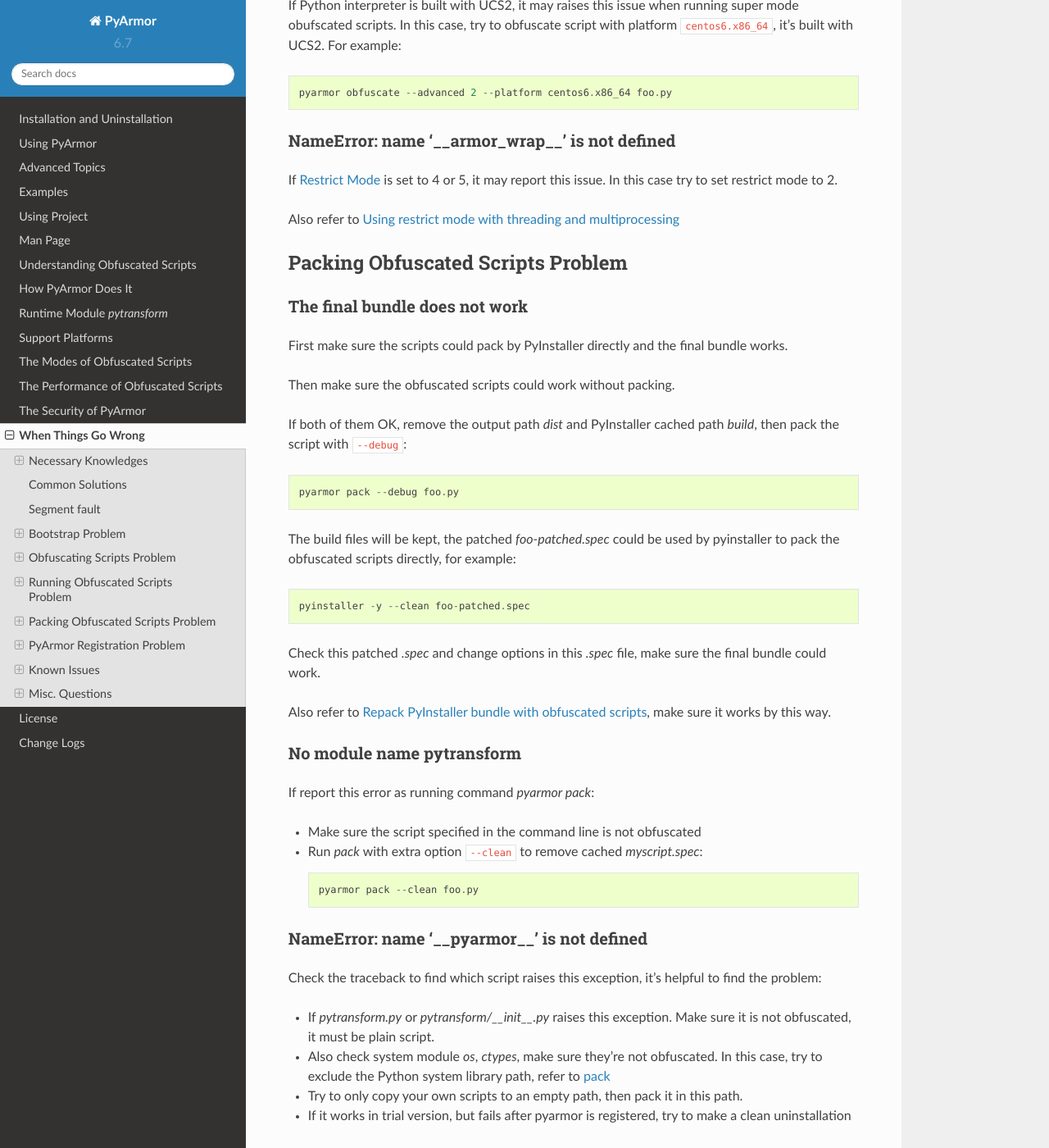
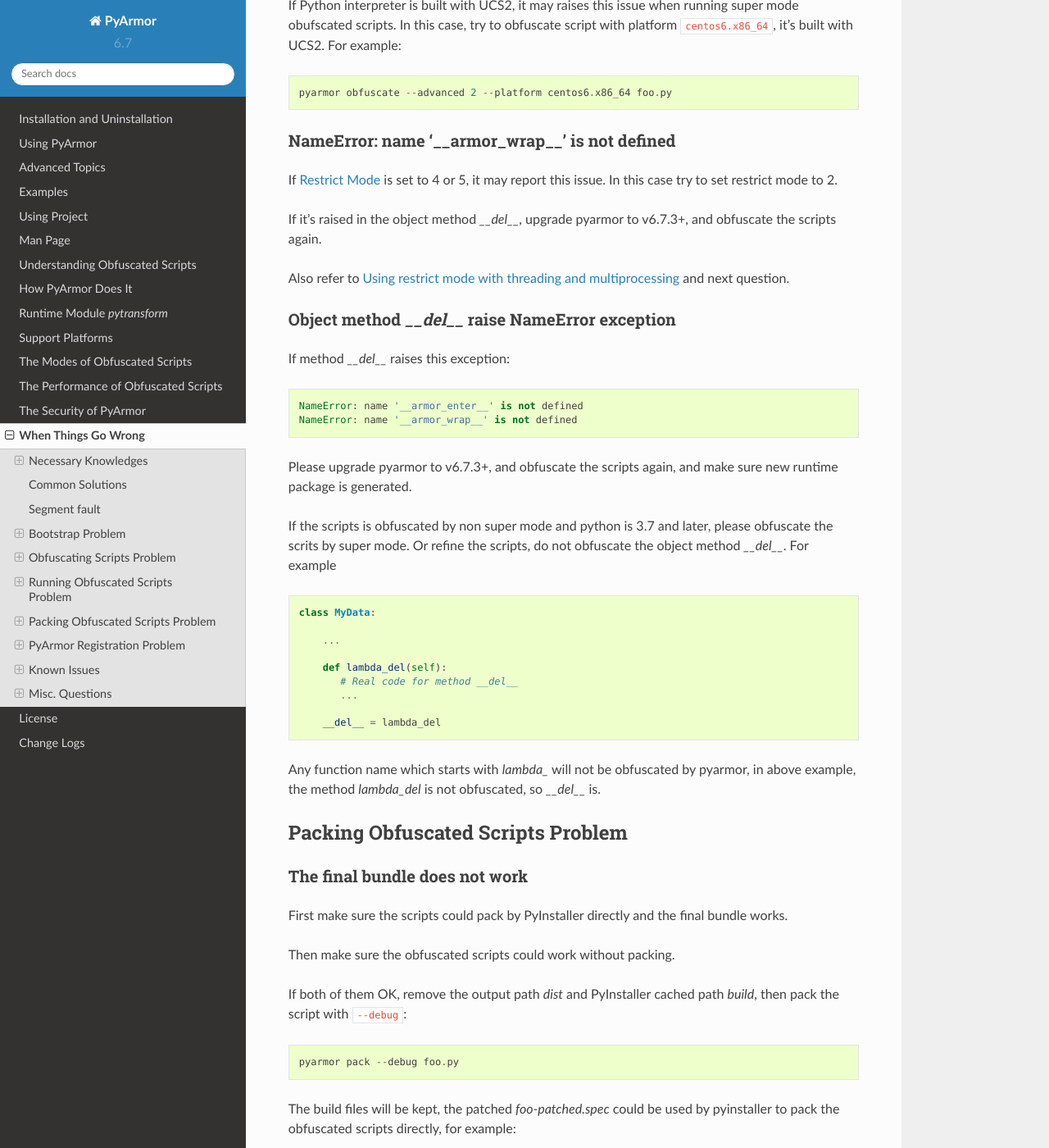
Before and after one commit to dashingsoft/pyarmor, a Sphinx documentation site: the page built from docs/questions.rst, in a window 1280 px wide and 1400 px high, scrolled down 12707 px. Shown: the whole window at 82% size. Built offline with Sphinx 7.4.7 and the Read the Docs theme 2.0.0, drawn with Linux system fonts in a browser that asks for light colours.

Commit message:
Add new question for __del__

```diff
--- a/docs/questions.rst
+++ b/docs/questions.rst
@@ -629,8 +629,41 @@
 If :ref:`Restrict Mode` is set to 4 or 5, it may report this issue. In this case
 try to set restrict mode to 2.
 
-Also refer to :ref:`Using restrict mode with threading and multiprocessing`
+If it's raised in the object method `__del__`, upgrade pyarmor to v6.7.3+, and
+obfuscate the scripts again.
 
+Also refer to :ref:`Using restrict mode with threading and multiprocessing` and
+next question.
+
+Object method `__del__` raise NameError exception
+~~~~~~~~~~~~~~~~~~~~~~~~~~~~~~~~~~~~~~~~~~~~~~~~~
+
+If method `__del__` raises this exception::
+
+    NameError: name '__armor_enter__' is not defined
+    NameError: name '__armor_wrap__' is not defined
+
+Please upgrade pyarmor to v6.7.3+, and obfuscate the scripts again, and make
+sure new runtime package is generated.
+
+If the scripts is obfuscated by non super mode and python is 3.7 and later,
+please obfuscate the scrits by super mode. Or refine the scripts, do not
+obfuscate the object method `__del__`. For example
+
+.. code:: python
+
+    class MyData:
+
+        ...
+
+        def lambda_del(self):
+           # Real code for method __del__
+           ...
+
+        __del__ = lambda_del
+
+Any function name which starts with `lambda_` will not be obfuscated by pyarmor,
+in above example, the method `lambda_del` is not obfuscated, so `__del__`  is.
 
 Packing Obfuscated Scripts Problem
 ----------------------------------
```
